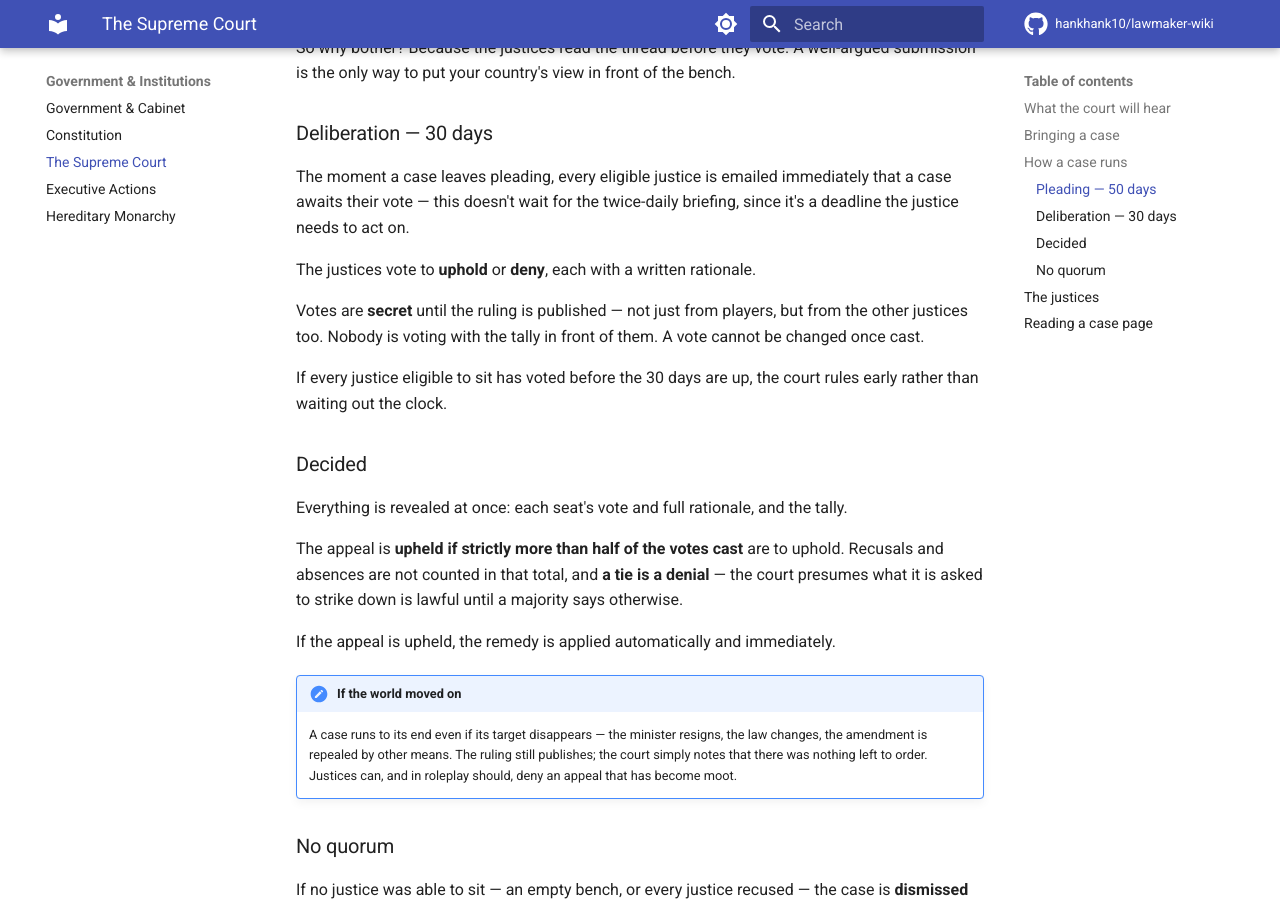
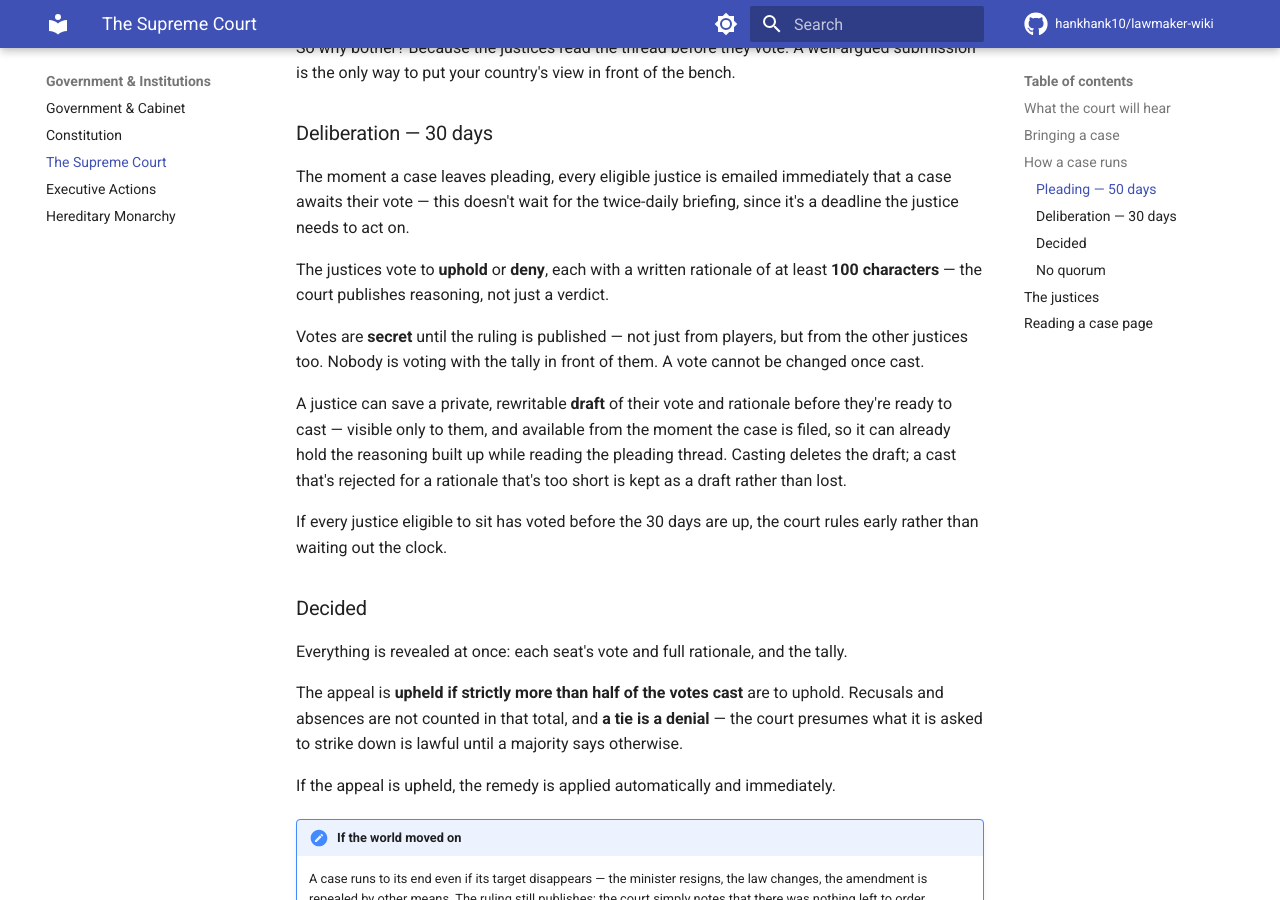
Before and after one commit to hankhank10/lawmaker-wiki, an MkDocs documentation site: the page built from docs/gameplay/supreme-court.md, in a window 1280 px wide and 900 px high, scrolled down 1788 px. Built offline with MkDocs 1.6.1 and Material for MkDocs 9.7.7, drawn with Linux system fonts in a browser that asks for light colours; comment, search, counter and statistics services are not loaded; some of the changed text lies outside the part shown.

Commit message:
📝 Sync from private repo
Auto-synced from hankhank10/lawmaker/game-manual

```diff
--- a/docs/gameplay/supreme-court.md
+++ b/docs/gameplay/supreme-court.md
@@ -49,9 +49,11 @@ So why bother? Because the justices read the thread before they vote. A well-arg
 
 The moment a case leaves pleading, every eligible justice is emailed immediately that a case awaits their vote — this doesn't wait for the twice-daily briefing, since it's a deadline the justice needs to act on.
 
-The justices vote to **uphold** or **deny**, each with a written rationale.
+The justices vote to **uphold** or **deny**, each with a written rationale of at least **100 characters** — the court publishes reasoning, not just a verdict.
 
 Votes are **secret** until the ruling is published — not just from players, but from the other justices too. Nobody is voting with the tally in front of them. A vote cannot be changed once cast.
+
+A justice can save a private, rewritable **draft** of their vote and rationale before they're ready to cast — visible only to them, and available from the moment the case is filed, so it can already hold the reasoning built up while reading the pleading thread. Casting deletes the draft; a cast that's rejected for a rationale that's too short is kept as a draft rather than lost.
 
 If every justice eligible to sit has voted before the 30 days are up, the court rules early rather than waiting out the clock.
 
@@ -88,4 +90,6 @@ The case page is the whole record: the appellant's argument, the pleading thread
 
 While the case is live, the bench panel shows only whether each seat has voted, is awaiting, or is recused. After the ruling it shows every seat's choice and reasoning in full, along with the tally.
 
+Once a case is decided, any player can rate each justice's opinion as **Good RP** or **Bad RP**. This is a judgement on how well-argued the opinion is, not on whether you agree with the ruling — a decision you think is dead wrong can still be excellent roleplay, and one you cheered for can still be lazily argued. Your rating is private: no running totals or scores are shown to players.
+
 If you are a justice, the page opens with a banner making clear that you are acting as a member of the court and not as your party, and the vote form lives inside it.
```
